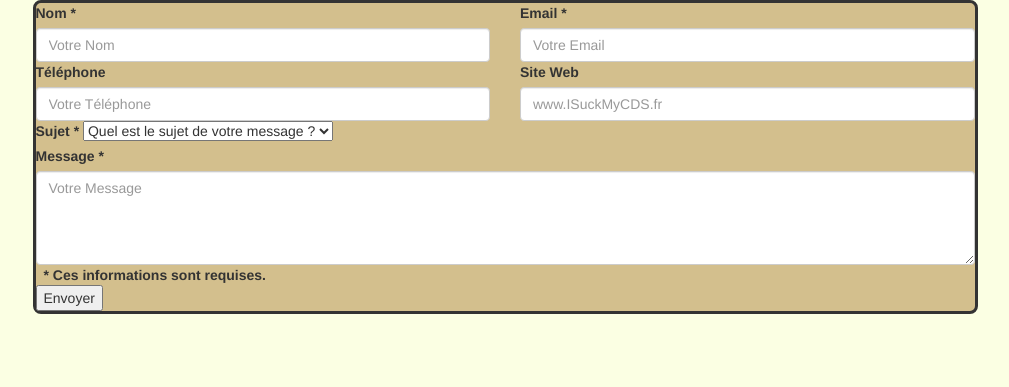
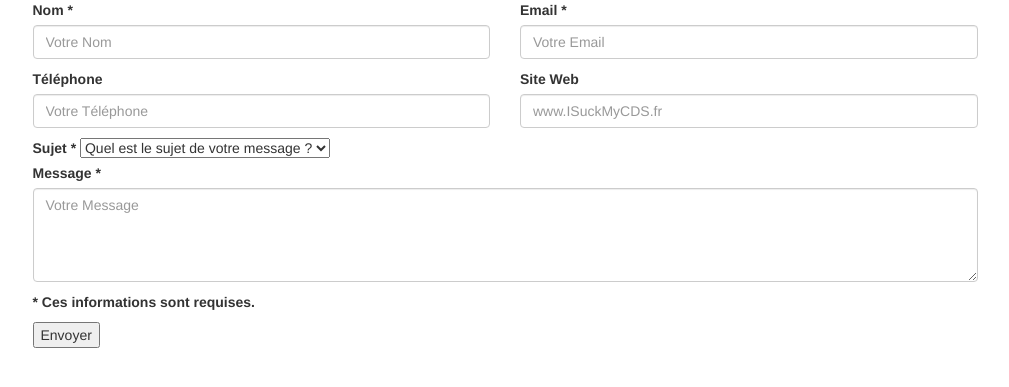
Before and after one commit to MikeEchodeur/lieutenant_criminel, a PHP site: page /view/frontend/template/ind.php in a window 1280 px wide. Shown: the top 387 px of the page, without its empty margins (135-1144 px from the left). Run offline with PHP 8.4, Linux system fonts and the light colour scheme; some libraries are stand-ins or nearby versions.

Commit message:
update ind

```diff
--- a/view/frontend/template/ind.php
+++ b/view/frontend/template/ind.php
@@ -7,8 +7,7 @@
         <script src="https://ajax.googleapis.com/ajax/libs/jquery/1.11.3/jquery.min.js"></script>
         <link rel="stylesheet" href="https://maxcdn.bootstrapcdn.com/bootstrap/3.3.6/css/bootstrap.min.css">
         <script src="https://maxcdn.bootstrapcdn.com/bootstrap/3.3.6/js/bootstrap.min.js"></script>
-        <link href='http://fonts.googleapis.com/css?family=Lato' rel='stylesheet' type='text/css'>
-        <link rel="stylesheet" href="css/style.css">
+        <link href='https://fonts.googleapis.com/css?family=Lato' rel='stylesheet' type='text/css'>
         <script src="js/script.js"></script>
     </head>
 
```
